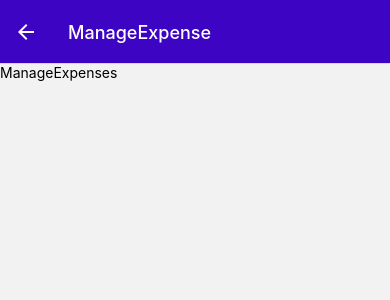
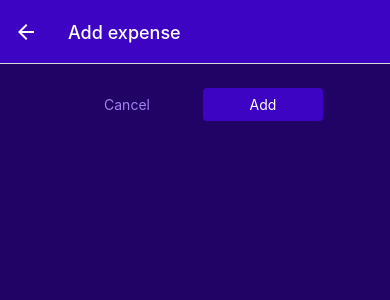
Before and after one commit to zapron/expense-tracker, a React Native app: screen /ManageExpense in a window 390 px wide. Shown: the top 300 px of the page. Built offline with nearby package versions, Linux system fonts and the light colour scheme.

Commit message:
Added Button and UI stuff
Added Button and UI stuff

```diff
--- a/App.js
+++ b/App.js
@@ -31,8 +31,8 @@ function ExpensesOverview(){
     }}/>
     <BottomTabs.Screen name="AllExpenses" component={AllExpenses} options={{
       title: "All Expenses",
-      tabBarLabel:" All EXpenses",
-      tabBarIcon:({color,size})=><Ionicons name="calendar" size={size} color={color} onPress={()=>{}}/>
+      tabBarLabel:" All Expenses",
+      tabBarIcon:({color,size})=><Ionicons name="calendar" size={size} color={color}/>
     }}/>
   </BottomTabs.Navigator>
 }
--- a/components/ExpensesOutput/ExpenseItem.js
+++ b/components/ExpensesOutput/ExpenseItem.js
@@ -4,16 +4,15 @@ import { GlobalStyles } from "../../constants/styles";
 import { getFormattedDate } from "../../util/date";
 import { useNavigation } from "@react-navigation/native";
 
-const ExpenseItem = ({ description, amount, date }) => {
+const ExpenseItem = ({ description, amount, date, id }) => {
   const navigation = useNavigation();
   function expensePressHandler() {
-    navigation.navigate("ManageExpense");
+    navigation.navigate("ManageExpense", { expenseId: id });
   }
 
   return (
     <Pressable
-      style={(pressed) => pressed && styles.pressed}
-      android_ripple={{ color: GlobalStyles.colors.accent500 }}
+      style={({pressed}) => pressed && styles.pressed}
       onPress={expensePressHandler}
     >
       <View style={styles.expenseItem}>
@@ -24,7 +23,7 @@ const ExpenseItem = ({ description, amount, date }) => {
           <Text style={styles.textBase}>{getFormattedDate(date)}</Text>
         </View>
         <View style={styles.amountContainer}>
-          <Text style={styles.amount}>{amount.toFixed(2)}</Text>
+          <Text style={styles.amount}>₹{amount.toFixed(2)}</Text>
         </View>
       </View>
     </Pressable>
@@ -33,7 +32,7 @@ const ExpenseItem = ({ description, amount, date }) => {
 
 export default ExpenseItem;
 const styles = StyleSheet.create({
-  pressed: { opacity: 0.75 },
+  pressed: { opacity: 0.75 , borderColor:GlobalStyles.colors.accent500, borderWidth:1},
   expenseItem: {
     padding: 12,
     marginVertical: 8,
@@ -60,7 +59,7 @@ const styles = StyleSheet.create({
   },
   amountContainer: {
     paddingHorizontal: 12,
-    minWidth: 80,
+    minWidth: 100,
     paddingVertical: 4,
     backgroundColor: "white",
     justifyContent: "center",
--- /dev/null
+++ b/components/UI/Button.js
@@ -0,0 +1,39 @@
+import { View, Text, Pressable, StyleSheet } from "react-native";
+import React from "react";
+import { GlobalStyles } from "../../constants/styles";
+
+const Button = ({ children, onPress, mode , style}) => {
+  return (
+    <View style={style}>
+      <Pressable onPress={onPress} style={({pressed})=>pressed && styles.pressed}>
+        <View style={[styles.button, mode==='flat' && styles.flat]}>
+          <Text style={[styles.buttonText, mode==='flat' && styles.flatText]}>{children}</Text>
+        </View>
+      </Pressable>
+    </View>
+  );
+};
+
+export default Button;
+const styles = StyleSheet.create({
+  button: {
+    borderRadius: 4,
+    padding: 8,
+    backgroundColor: GlobalStyles.colors.primary500,
+  },
+  flat: {
+    backgroundColor: "transparent",
+  },
+  buttonText: {
+    color: "white",
+    textAlign: "center",
+  },
+  flatText: {
+    color: GlobalStyles.colors.primary200,
+  },
+  pressed: {
+    opacity: 0.75,
+    backgroundColor: GlobalStyles.colors.primary100,
+    borderRadius: 4,
+  },
+});
--- a/screens/ManageExpense.js
+++ b/screens/ManageExpense.js
@@ -1,14 +1,69 @@
-import { StyleSheet, Text, View } from 'react-native'
-import React from 'react'
+import { StyleSheet, Text, View } from "react-native";
+import React, { useLayoutEffect } from "react";
+import IconButton from "../components/UI/IconButton";
+import { GlobalStyles } from "../constants/styles";
+import Button from "../components/UI/Button";
 
-const ManageExpense = () => {
+const ManageExpense = ({ route, navigation }) => {
+  const editedExpenseId = route.params?.expenseId;
+  const isEditing = !!editedExpenseId; // js trick to convert a value to boolean we add two !!
+
+  useLayoutEffect(() => {
+    navigation.setOptions({
+      title: isEditing ? `Edit Expense` : `Add expense`,
+    });
+  }, [navigation, isEditing]);
+
+  function deleteExpenseHandler() {
+    navigation.goBack();
+  }
+  function cancelHandler() {
+    navigation.goBack();
+  }
+  function confirmHandler() {
+    navigation.goBack();
+  }
   return (
-    <View>
-      <Text>ManageExpenses</Text>
+    <View style={styles.container}>
+      <View style={styles.buttonContainer}>
+        <Button mode="flat" onPress={cancelHandler} style={styles.button}>
+          Cancel
+        </Button>
+        <Button onPress={confirmHandler} style={styles.button}>{isEditing ? "Update" : "Add"}</Button>
+      </View>
+      {isEditing && (
+        <View style={styles.deleteContainer}>
+          <IconButton
+            icon="trash"
+            color={GlobalStyles.colors.error500}
+            size={36}
+            onPress={deleteExpenseHandler}
+          />
+        </View>
+      )}
     </View>
-  )
-}
+  );
+};
 
-export default ManageExpense
+export default ManageExpense;
 
-const styles = StyleSheet.create({})
+const styles = StyleSheet.create({
+  container: {
+    flex: 1,
+    padding: 24,
+    backgroundColor: GlobalStyles.colors.primary800,
+  },
+  deleteContainer: {
+    marginTop: 16,
+    paddingTop: 8,
+    borderTopWidth: 2,
+    borderTopColor: GlobalStyles.colors.primary200,
+    alignItems: "center",
+  },
+  button: { minWidth: 120, marginHorizontal: 8 },
+  buttonContainer: {
+    flexDirection: "row",
+    justifyContent: "center",
+    alignItems: "center",
+  },
+});
```
